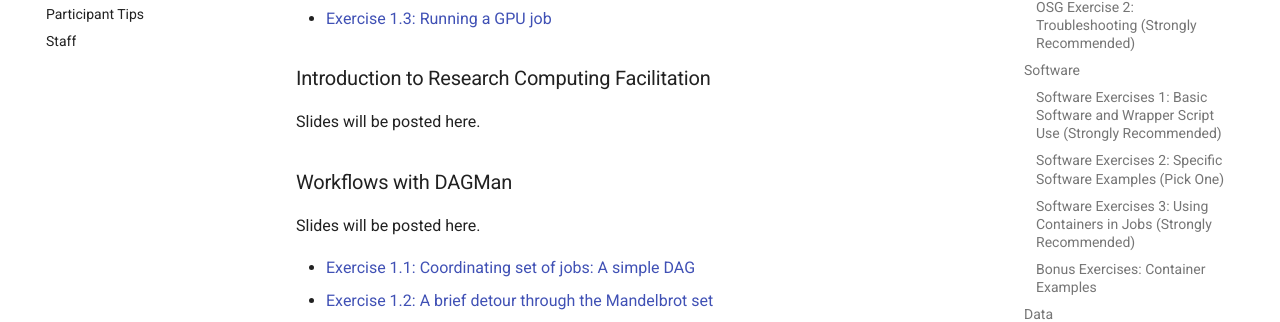
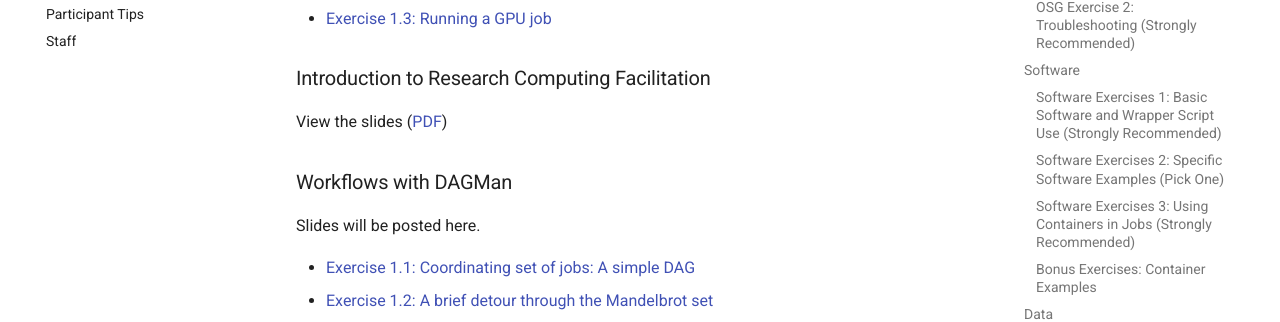
Before and after one commit to osg-htc/virtual-school-2021, an MkDocs documentation site: the page built from docs/materials/index.md, in a window 1280 px wide and 900 px high, scrolled down 3184 px. Shown: the part 417-739 px from the top of the window. Built offline with MkDocs 1.6.1 and Material for MkDocs 9.7.7, drawn with Linux system fonts in a browser that asks for light colours.

Commit message:
facilitation slides

```diff
--- a/docs/materials/index.md
+++ b/docs/materials/index.md
@@ -147,7 +147,8 @@ View the slides
 
 ### Introduction to Research Computing Facilitation
 
-Slides will be posted here.
+View the slides
+([PDF](facilitation/files/osgvs21-htc-facilitation.pdf))
 
 ### Workflows with DAGMan
 
```
Also changed, not shown: 1 other file.
